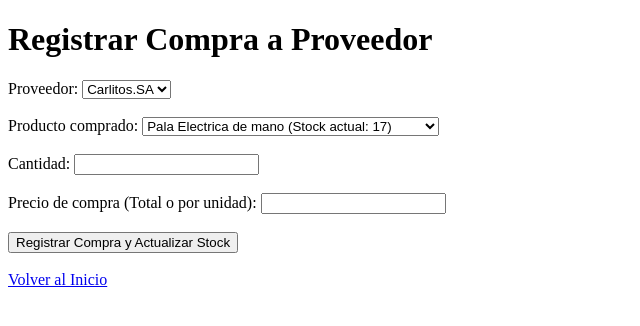
After one commit to santygp019/TPint2-ACN4BV-GrupoJSJ, a Flask app: page /compras/nueva in a window 1280 px wide. The commit adds this page. Shown: the top 326 px of the page, without its empty margins (0-640 px from the left). Run offline with Flask 3, Linux system fonts and the light colour scheme; data comes from the database, SQL or seed files in the repository; both versions use the stored data as it was after the commit.

Commit message:
feat: agregar compras a proveedores, actualización de stock y alertas de reposición

```diff
--- a/app.py
+++ b/app.py
@@ -1,7 +1,9 @@
-from db import crearTablas
+from db import crearTablas, Session, Producto
 from flask import Flask, render_template
-from producto import agregarProductos, mostrarListaProducto
+from producto import agregarProductos, mostrarListaProducto, reporte_stock_critico
 from clientes import agregarCliente, editarCliente, darBajaCliente
+from compras import cargar_formulario_compra, procesar_nueva_compra
+from proveedores import agregarProveedor
 
 app = Flask(__name__)
 
@@ -43,3 +45,21 @@ def bajaCliente(id_cliente):
 
 if __name__ == "__main__":
     app.run(debug=True)
+
+
+@app.route("/compras/nueva", methods=["GET"])
+def ver_compras():
+    return cargar_formulario_compra()
+
+@app.route("/compras/nueva", methods=["POST"])
+def registrar_compras():
+    return procesar_nueva_compra()
+
+
+@app.route("/reportes/stock_critico")
+def verStockCritico():
+    return reporte_stock_critico()
+
+@app.route("/proveedores", methods=["GET", "POST"])
+def cargarProveedor():
+    return agregarProveedor()
--- /dev/null
+++ b/compras.py
@@ -0,0 +1,77 @@
+from flask import request, render_template, redirect, url_for
+from db import Session, Compra, DetalleCompra, Producto,Proveedor
+
+def registrar_compra_proveedor(proveedor_id, items_comprados):
+    db_cursor = Session()
+
+    try:
+        nueva_compra = Compra(fk_id_proveedor = proveedor_id)
+        db_cursor.add(nueva_compra)
+        db_cursor.flush()
+
+        for item in items_comprados:
+
+            detalle = DetalleCompra(
+                fk_id_compra = nueva_compra.id_compra,
+                fk_id_producto=item['producto_id'],
+                cantidad=item['cantidad'],
+                precio_compra=item['precio']
+            )
+            db_cursor.add(detalle)
+
+            producto_db = db_cursor.query(Producto).filter_by(id_producto=item['producto_id']).first()
+            if producto_db:
+                producto_db.stock += item['cantidad']
+
+        db_cursor.commit()
+        return True, "Compra registrada y stock actualizado."
+
+    except Exception as e:
+        db_cursor.rollback()
+        return False, f"Ocurrió un error: {str(e)}"
+
+    finally:
+        db_cursor.close()
+
+def cargar_formulario_compra(mensaje=""):
+    db_cursor = Session()
+
+    proveedores = db_cursor.query(Proveedor).all()
+    productos = db_cursor.query(Producto).all()
+    db_cursor.close()
+
+    return render_template("agregar_compra.html", proveedores=proveedores, productos=productos, mensaje=mensaje)
+
+def procesar_nueva_compra():
+    db_cursor = Session()
+    try:
+        id_prov = int(request.form["id_proveedor"])
+        id_prod = int(request.form["id_producto"])
+        cant = int(request.form["cantidad"])
+        precio = float(request.form["precio_compra"])
+
+        nueva_compra = Compra(fk_id_proveedor=id_prov)
+        db_cursor.add(nueva_compra)
+        db_cursor.flush()
+
+        nuevo_detalle = DetalleCompra(
+            fk_id_compra=nueva_compra.id_compra,
+            fk_id_producto=id_prod,
+            cantidad=cant,
+            precio_compra=precio
+        )
+        db_cursor.add(nuevo_detalle)
+
+        producto = db_cursor.query(Producto).filter_by(id_producto=id_prod).first()
+        if producto:
+            producto.stock += cant
+
+        db_cursor.commit()
+        return cargar_formulario_compra(mensaje="¡Compra registrada y stock actualizado con éxito!")
+
+    except Exception as e:
+        db_cursor.rollback()
+        return cargar_formulario_compra(mensaje=f"Error al registrar: {str(e)}")
+
+    finally:
+        db_cursor.close()
--- /dev/null
+++ b/templates/agregar_compra.html
@@ -0,0 +1,46 @@
+<!DOCTYPE html>
+<html lang="en">
+<head>
+    <meta charset="UTF-8">
+    <meta name="viewport" content="width=device-width, initial-scale=1.0">
+    <title>Registrar Compra</title>
+</head>
+<body>
+    <h1>Registrar Compra a Proveedor</h1>
+
+    {% if mensaje %}
+        <p><b>{{ mensaje }}</b></p>
+    {% endif %}
+
+    <form action="/compras/nueva" method="post">
+        <label>Proveedor:</label>
+        <select name="id_proveedor" required>
+            {% for prov in proveedores %}
+                <option value="{{ prov.id_proveedor }}">{{ prov.nombre }}</option>
+            {% endfor %}
+        </select>
+        <br><br>
+
+        <label>Producto comprado:</label>
+        <select name="id_producto" required>
+            {% for prod in productos %}
+                <option value="{{ prod.id_producto }}">{{ prod.nombre }} (Stock actual: {{ prod.stock }})</option>
+            {% endfor %}
+        </select>
+        <br><br>
+
+        <label>Cantidad:</label>
+        <input type="number" name="cantidad" min="1" required>
+        <br><br>
+
+        <label>Precio de compra (Total o por unidad):</label>
+        <input type="number" step="0.01" name="precio_compra" required>
+        <br><br>
+
+        <button type="submit">Registrar Compra y Actualizar Stock</button>
+    </form>
+
+    <br>
+    <a href="{{ url_for('home') }}">Volver al Inicio</a>
+</body>
+</html>
--- a/templates/index.html
+++ b/templates/index.html
@@ -10,5 +10,8 @@
     <a href="{{url_for('cargarProducto')}}">Agregar un Producto Nuevo</a>
     <a href="{{url_for('verListaProductos')}}"> Ver Lista de Productos</a>
     <a href="{{url_for('cargarCliente')}}"> Clientes</a>
+    <a href="/compras/nueva"> Registrar Compra a Proveedor</a>
+    <a href="{{url_for('cargarProveedor')}}"> Gestionar Proveedores</a>
+    <a href="{{url_for('verStockCritico')}}"> Ver Reporte de Stock Crítico</a>
 </body>
 </html>
```
Also changed, not shown: db.py (+26 -1 lines), producto.py (+9 -1 lines), proveedores.py (added, +23 -0 lines), templates/agregar_proveedor.html (added, +30 -0 lines), templates/stock_critico.html (added, +26 -0 lines), ferreteriaJSJ.db.
